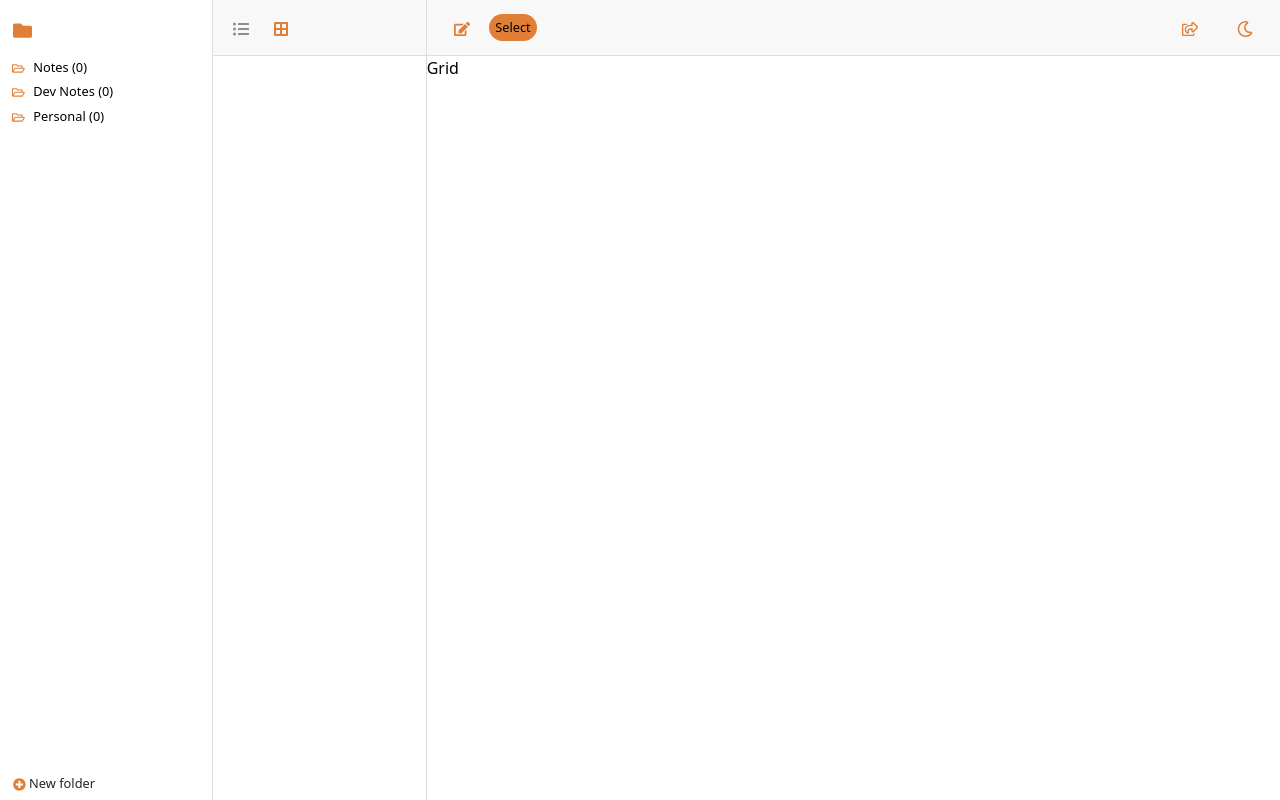
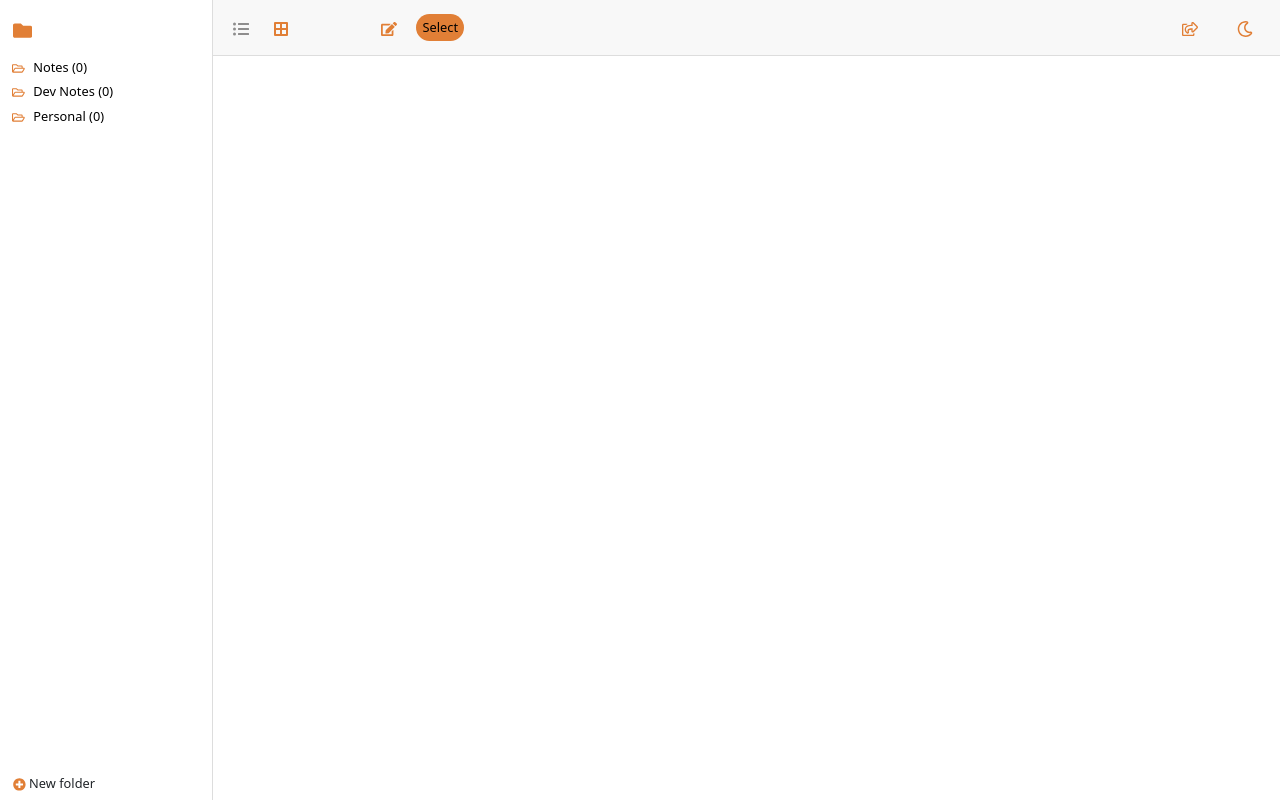
Before and after one commit to guestDI/mac-notes-electron, a React (Vite) app: page / in a window 1280 px wide. Both pictures are taken after a click on the button 241 px from the left and 27 px from the top of the page. Built offline with nearby package versions, Linux system fonts and the light colour scheme.

Commit message:
added note card

```diff
--- a/src/App.css
+++ b/src/App.css
@@ -118,3 +118,13 @@ body {
 .dark-mode .new-folder-btn {
   color: #fff;
 }
+
+.cards-container {
+  display: grid;
+  grid-template-columns: auto auto auto;
+  padding: 2em;
+}
+
+.headers-container {
+  display: flex;
+}
--- a/src/App.jsx
+++ b/src/App.jsx
@@ -9,14 +9,12 @@ import NoteItem from './components/noteItem/noteItem.jsx';
 import { NotesContext } from './context/NotesContext.jsx';
 import Modal from './components/modal/modal.jsx';
 import { AppContext } from './context/AppContext.jsx';
+import NoteCard from './components/noteCard/note-card.jsx';
 
 function App() {
   const [isModalOpen, setIsModalOpen] = useState(false);
-  const [notes1, setNotes] = useState([]);
   const [noteContent, setNoteContent] = useState('');
   const [darkMode, setDarkMode] = useState(false);
-
-  const shareButtonRef = useRef(null);
 
   const {
     notes,
@@ -38,13 +36,11 @@ function App() {
     toggleView
   } = use(AppContext);
 
-  console.log('aa',view)
-
   // Load notes from localStorage on startup
-  useEffect(() => {
-    const savedNotes = JSON.parse(localStorage.getItem('notes')) || [];
-    setNotes(savedNotes);
-  }, []);
+  // useEffect(() => {
+  //   const savedNotes = JSON.parse(localStorage.getItem('notes')) || [];
+  //   setNotes(savedNotes);
+  // }, []);
 
   // Save notes to localStorage whenever they change
   useEffect(() => {
@@ -117,6 +113,8 @@ function App() {
     addFolder(name)
   }, [addFolder])
 
+  const isListView = view === 'list'
+
   return (
     <>
       <div className={`container-fluid ${darkMode ? 'dark-mode' : ''}`}>
@@ -142,7 +140,7 @@ function App() {
           </div>
 
           {/* Notes Sidebar */}
-          <div className={`col-md-2 sidebar px-0 ${darkMode ? 'dark-mode' : ''}`}>
+          {isListView && <div className={`col-md-2 sidebar px-0 ${darkMode ? 'dark-mode' : ''}`}>
             <header className={`header ${darkMode ? 'dark-mode' : ''}`}>
               <div className="flex-row">
                 <button className={`btn header-button ${view === 'grid' ? 'secondary' : ''}`} onClick={toggleView}>
@@ -159,12 +157,26 @@ function App() {
                           deleteNote={deleteNote} darkMode={darkMode} />
               ))}
             </ul>
-          </div>
+          </div>}
 
           {/* Main Content */}
-          <div className="col-md-8 px-0">
+          <div className={`${isListView ? 'col-md-8' : 'col-md-10'}  px-0`}>
+            <div className='headers-container'>
+            {
+              !isListView && <header style={{width: '15%'}} className={`header ${darkMode ? 'dark-mode' : ''}`}>
+                <div className="flex-row">
+                  <button className={`btn header-button ${view === 'grid' ? 'secondary' : ''}`} onClick={toggleView}>
+                    <FaListUl />
+                  </button>
+                  <button className={`btn header-button ${view === 'list' ? 'secondary' : ''}`} onClick={toggleView}>
+                    <FaBorderAll />
+                  </button>
+                </div>
+              </header>
+            }
             <Header addNewNote={addNote} shareNote={handleShare} toggleDarkMode={toggleDarkMode} darkMode={darkMode} />
-            {view === 'list' ?
+            </div>
+            {isListView ?
               <>
                 {activeNote ? (
                   <textarea
@@ -181,8 +193,11 @@ function App() {
                   className={`text-center mt-5 ${darkMode ? 'dark-mode' : ''}`}
                 ></div>
               )}
-            </> : <div>
-                Grid
+            </> : <div className='cards-container'>
+                {notes.map((note) => (
+                  <NoteCard key={note.id} isActive={note.id === activeNote} note={note} handleNoteClick={handleNoteClick}
+                            deleteNote={deleteNote} darkMode={darkMode} />
+                ))}
               </div>
             }
           </div>
--- a/src/components/header/header.css
+++ b/src/components/header/header.css
@@ -6,6 +6,7 @@
   background-color: #f8f8f8;
   border-bottom: 1px solid #ddd;
   height: 3.5em;
+  width: 100%;
 }
 
 .header-left,
--- a/src/components/noteCard/index.css
+++ b/src/components/noteCard/index.css
@@ -0,0 +1,7 @@
+.note-card {
+    width: 12em;
+    height: 7em;
+    box-shadow: 7px 6px 22px -5px rgba(0,0,0,0.5);
+    -webkit-box-shadow: 7px 6px 22px -5px rgba(0,0,0,0.5);
+    -moz-box-shadow: 7px 6px 22px -5px rgba(0,0,0,0.5);
+}
--- a/src/components/noteCard/note-card.js
+++ b/src/components/noteCard/note-card.jsx
@@ -1,7 +1,12 @@
 import PropTypes from 'prop-types';
+import './index.css'
 
-const NoteCard = ({}) => {
-
+const NoteCard = ({note, darkMode}) => {
+  return (
+    <div className={`card note-card ${darkMode ? 'dark-mode' : ''}`}>
+      <p>{note.title}</p>
+    </div>
+  )
 }
 
 NoteCard.propTypes = {
```
Lines whose indentation alone changed are shown as unchanged.
